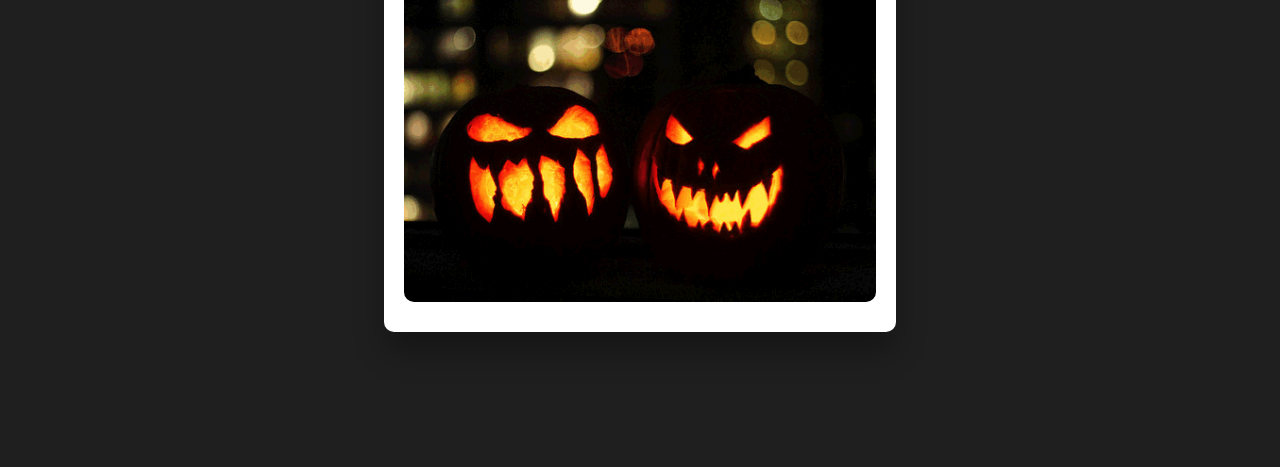
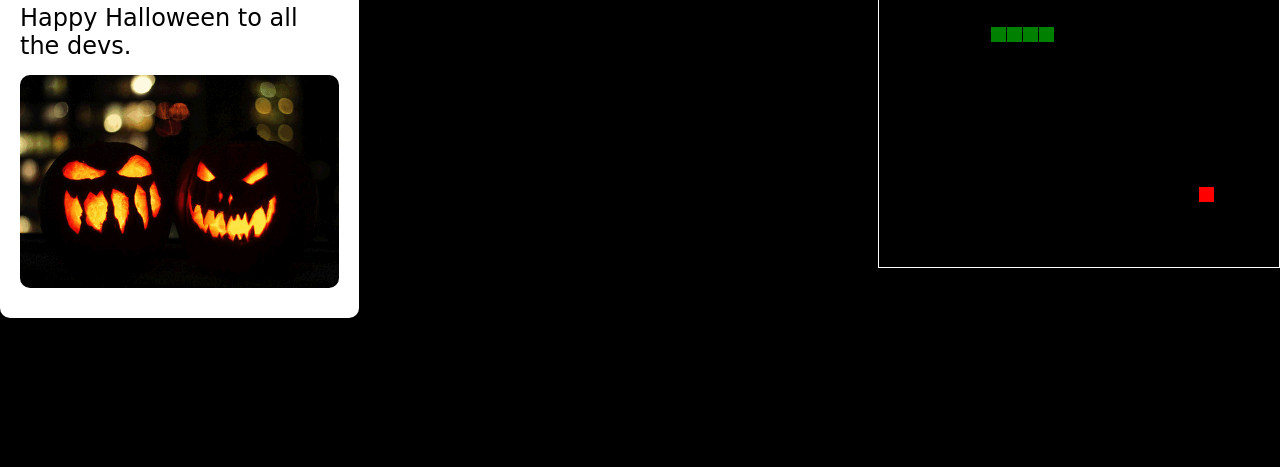
Before and after one commit to MohitAggrawal/mySite, a plain HTML site: page index.html in a window 1280 px wide. Shown: the part 333-800 px from the top of the page. Drawn offline with Linux system fonts and the light colour scheme; a web font is replaced by a local one.

Commit message:
Update index.html

```diff
--- a/index.html
+++ b/index.html
@@ -7,6 +7,21 @@
       rel="stylesheet"
     />
     <link rel="stylesheet" href="./css/main.css" />
+     <style>
+  html, body {
+    height: 100%;
+    margin: 0;
+  }
+  body {
+    background: black;
+    display: flex;
+    align-items: center;
+    justify-content: center;
+  }
+  canvas {
+    border: 1px solid white;
+  }
+  </style>
     <title>Welcome! Awesome Programmers</title>
   </head>
   <body>
@@ -15,5 +30,135 @@
       <p>Happy Halloween to all the devs.</p>
       <img src="./img/spooky.gif" alt="" />
     </div>
+
+    <marquee width="60%" direction="right" height="100px">Hehe, its game time let's play></marquee>
+
+    <canvas width="400" height="400" id="game"></canvas>
+<script>
+var canvas = document.getElementById('game');
+var context = canvas.getContext('2d');
+var grid = 16;
+var count = 0;
+
+var snake = {
+  x: 160,
+  y: 160,
+
+  // snake velocity. moves one grid length every frame in either the x or y direction
+  dx: grid,
+  dy: 0,
+
+  // keep track of all grids the snake body occupies
+  cells: [],
+
+  // length of the snake. grows when eating an apple
+  maxCells: 4
+};
+var apple = {
+  x: 320,
+  y: 320
+};
+// get random whole numbers in a specific range
+// @see https://stackoverflow.com/a/1527820/2124254
+function getRandomInt(min, max) {
+  return Math.floor(Math.random() * (max - min)) + min;
+}
+// game loop
+function loop() {
+  requestAnimationFrame(loop);
+  // slow game loop to 15 fps instead of 60 (60/15 = 4)
+  if (++count < 4) {
+    return;
+  }
+  count = 0;
+  context.clearRect(0,0,canvas.width,canvas.height);
+  // move snake by it's velocity
+  snake.x += snake.dx;
+  snake.y += snake.dy;
+  // wrap snake position horizontally on edge of screen
+  if (snake.x < 0) {
+    snake.x = canvas.width - grid;
+  }
+  else if (snake.x >= canvas.width) {
+    snake.x = 0;
+  }
+
+  // wrap snake position vertically on edge of screen
+  if (snake.y < 0) {
+    snake.y = canvas.height - grid;
+  }
+  else if (snake.y >= canvas.height) {
+    snake.y = 0;
+  }
+  // keep track of where snake has been. front of the array is always the head
+  snake.cells.unshift({x: snake.x, y: snake.y});
+  // remove cells as we move away from them
+  if (snake.cells.length > snake.maxCells) {
+    snake.cells.pop();
+  }
+  // draw apple
+  context.fillStyle = 'red';
+  context.fillRect(apple.x, apple.y, grid-1, grid-1);
+  // draw snake one cell at a time
+  context.fillStyle = 'green';
+  snake.cells.forEach(function(cell, index) {
+
+    // drawing 1 px smaller than the grid creates a grid effect in the snake body so you can see how long it is
+    context.fillRect(cell.x, cell.y, grid-1, grid-1);
+    // snake ate apple
+    if (cell.x === apple.x && cell.y === apple.y) {
+      snake.maxCells++;
+      // canvas is 400x400 which is 25x25 grids
+      apple.x = getRandomInt(0, 25) * grid;
+      apple.y = getRandomInt(0, 25) * grid;
+    }
+    // check collision with all cells after this one (modified bubble sort)
+    for (var i = index + 1; i < snake.cells.length; i++) {
+
+      // snake occupies same space as a body part. reset game
+      if (cell.x === snake.cells[i].x && cell.y === snake.cells[i].y) {
+        snake.x = 160;
+        snake.y = 160;
+        snake.cells = [];
+        snake.maxCells = 4;
+        snake.dx = grid;
+        snake.dy = 0;
+        apple.x = getRandomInt(0, 25) * grid;
+        apple.y = getRandomInt(0, 25) * grid;
+      }
+    }
+  });
+}
+// listen to keyboard events to move the snake
+document.addEventListener('keydown', function(e) {
+  // prevent snake from backtracking on itself by checking that it's
+  // not already moving on the same axis (pressing left while moving
+  // left won't do anything, and pressing right while moving left
+  // shouldn't let you collide with your own body)
+
+  // left arrow key
+  if (e.which === 37 && snake.dx === 0) {
+    snake.dx = -grid;
+    snake.dy = 0;
+  }
+  // up arrow key
+  else if (e.which === 38 && snake.dy === 0) {
+    snake.dy = -grid;
+    snake.dx = 0;
+  }
+  // right arrow key
+  else if (e.which === 39 && snake.dx === 0) {
+    snake.dx = grid;
+    snake.dy = 0;
+  }
+  // down arrow key
+  else if (e.which === 40 && snake.dy === 0) {
+    snake.dy = grid;
+    snake.dx = 0;
+  }
+});
+// start the game
+requestAnimationFrame(loop);
+</script>
   </body>
 </html>
```
